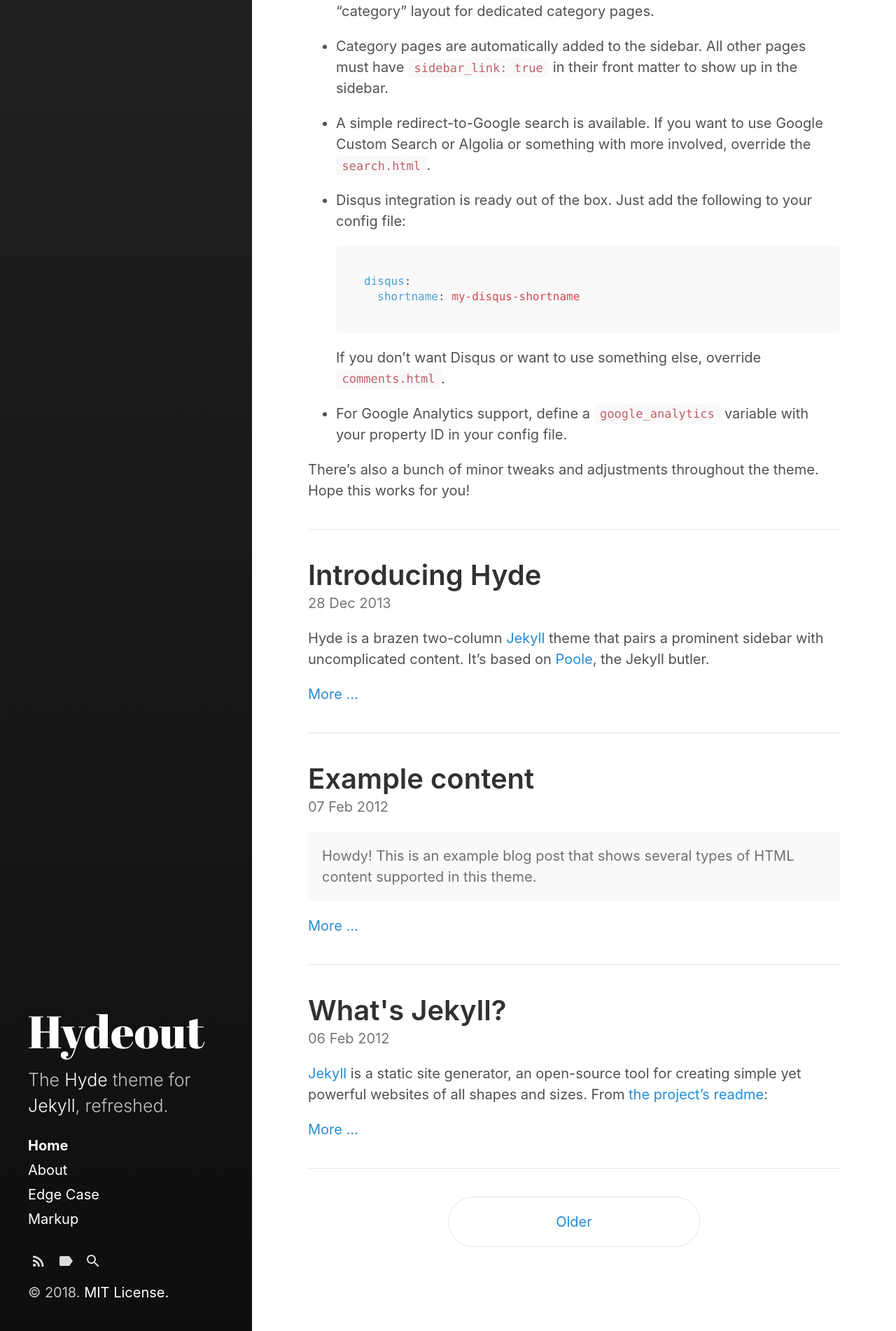
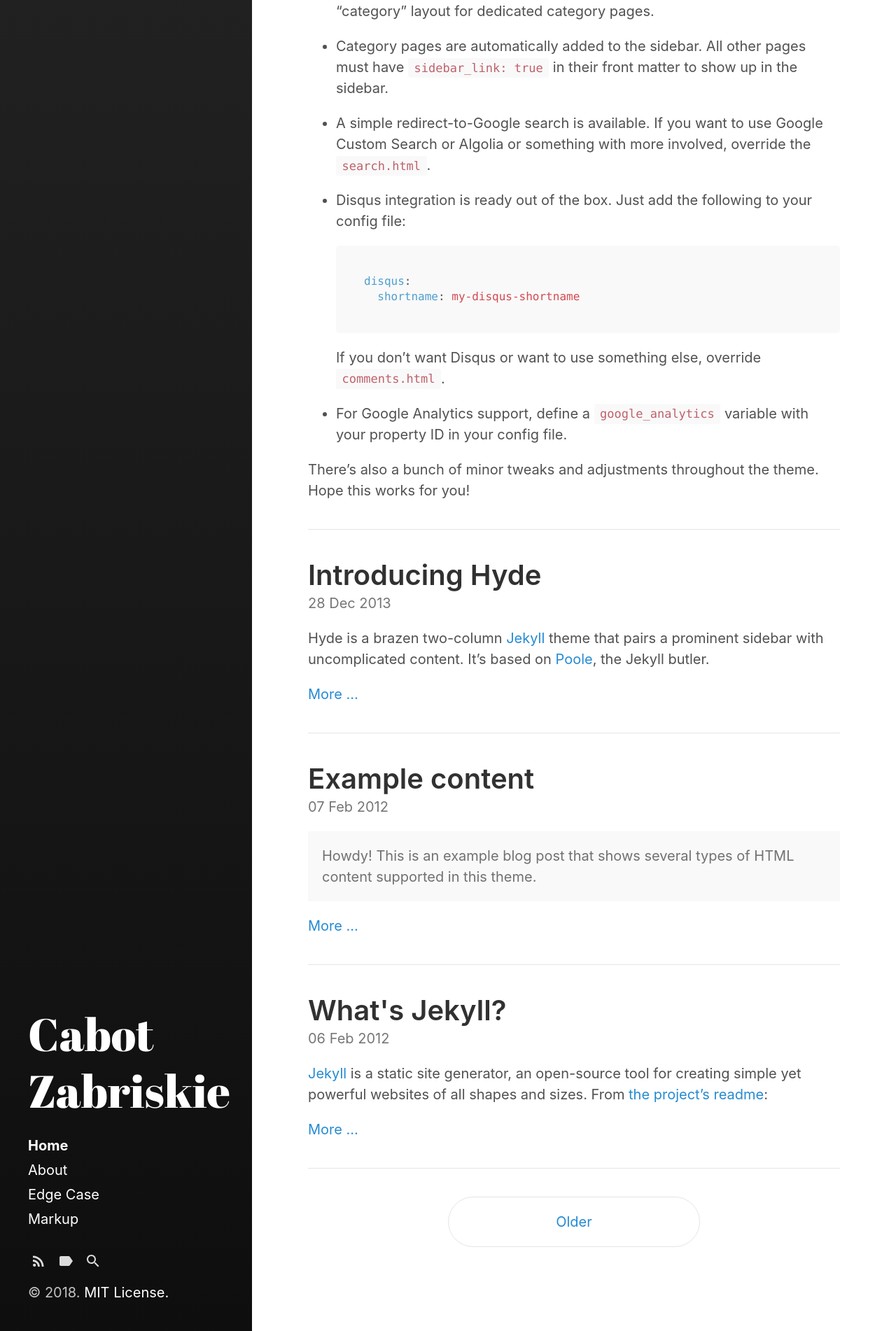
Before and after one commit to cabotzabriskie/cabotzabriskie.github.io, a Jekyll site: the page built from index.html, in a window 1280 px wide. Shown: the part 1735-3637 px from the top of the page at 70% size. Built offline with Jekyll 4.4.1, drawn with Linux system fonts in a browser that asks for light colours; the list of posts is cut into pages by our own code.

Commit message:
updated urls and name

```diff
--- a/_config.yml
+++ b/_config.yml
@@ -3,11 +3,11 @@ markdown:         kramdown
 highlighter:      rouge
 
 # Setup
-title:            Hydeout
-tagline:          'A Jekyll theme'
-description:      'The <a href="http://hyde.getpoole.com" target="_blank">Hyde</a> theme for <a href="http://jekyllrb.com" target="_blank">Jekyll</a>, refreshed.'
+title:            Cabot Zabriskie
+# tagline:          'A Jekyll theme'
+#description:      Test Text
 url:              https://cabotzabriskie.github.io
-baseurl:          '/hydeout'
+baseurl:          # '/hydeout'
                   # the optional subpath of your site, e.g. "/blog"
                   # NB: This applies to all pages in your Jekyll site.
                   # If you want to move just the blog index pages but keep
@@ -15,8 +15,8 @@ baseurl:          '/hydeout'
                   # sidebar_blog_link below.
 
 author:
-  name:           'Andrew Fong'
-  url:            https://twitter.com/fongandrewc
+  name:           'Cabot Zabriskie'
+  url:            https://www.linkedin.com/in/cabot-zabriskie-30b38138
 
 paginate:         5
 # paginate_path:    '/page:num'
@@ -33,3 +33,5 @@ sidebar_home_link:  true
                                 # page. If you change your paginate_path,
                                 # set this to the root of the paginate_path
                                 # to enable a separate blog link.
+github:
+  repo:           https://github.come/cabotzabriskie/cabotzabriskie.github.io
```
